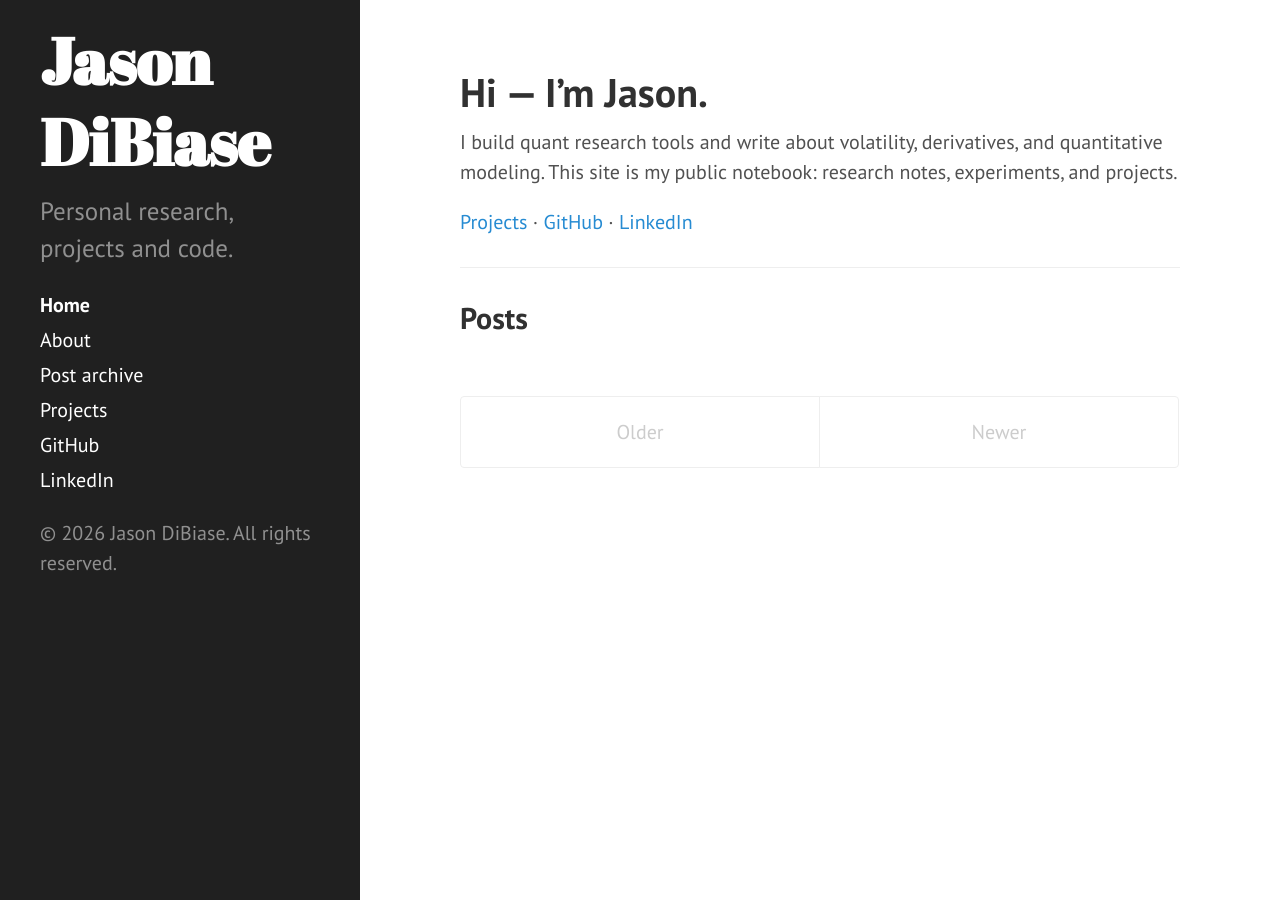
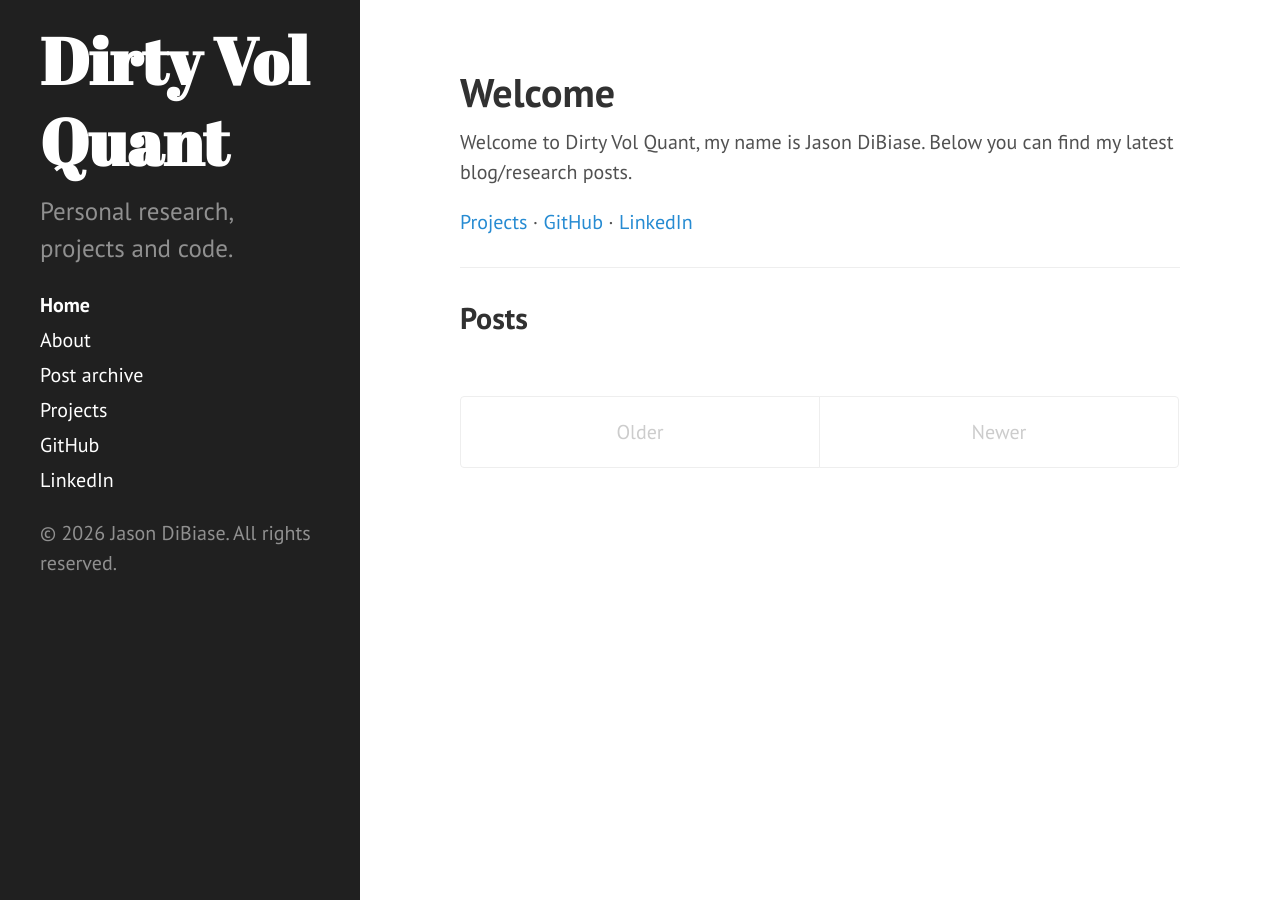
Before and after one commit to dibiasej/dibiasej.github.io, a Jekyll site: the page built from index.html, in a window 1280 px wide. Built offline with Jekyll 4.4.1, drawn with Linux system fonts in a browser that asks for light colours; Markdown is read by kramdown in place of the engine named in the settings; the list of posts is cut into pages by our own code.

Commit message:
made some good changes

```diff
--- a/_config.yml
+++ b/_config.yml
@@ -7,7 +7,7 @@ permalink:        pretty
 #relative_permalinks: true
 
 # Setup
-title:            Jason DiBiase
+title:            Dirty Vol Quant
 tagline:          Research notes on volatility, options, models and things I have been interested in
 description:      This is my own personal blog where I post my current reseach and projects ranging from insights about options markets, computer programming and volatility.
 sidebar_text:     Personal research, projects and code.
--- a/index.html
+++ b/index.html
@@ -4,10 +4,9 @@ title: Home
 ---
 
 <div class="home-intro">
-  <h1>Hi — I’m Jason.</h1>
+  <h1>Welcome</h1>
   <p>
-    I build quant research tools and write about volatility, derivatives, and quantitative modeling.
-    This site is my public notebook: research notes, experiments, and projects.
+    Welcome to Dirty Vol Quant, my name is Jason DiBiase. Below you can find my latest blog/research posts.
   </p>
 
   <p>
```
Also changed, not shown: projects.md (+3 -1 lines), apple-touch-icon.png (added), favicon-32x32.png (added), favicon.ico (added).
